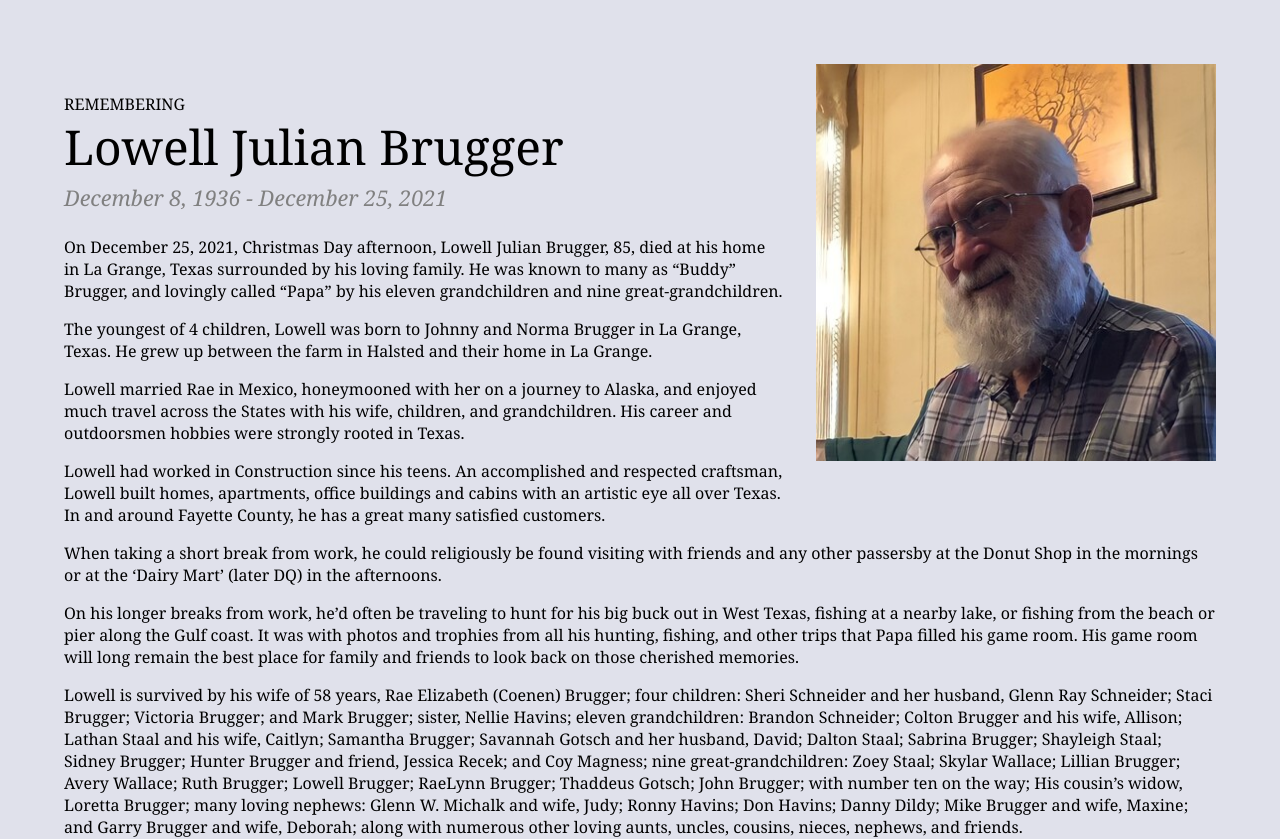
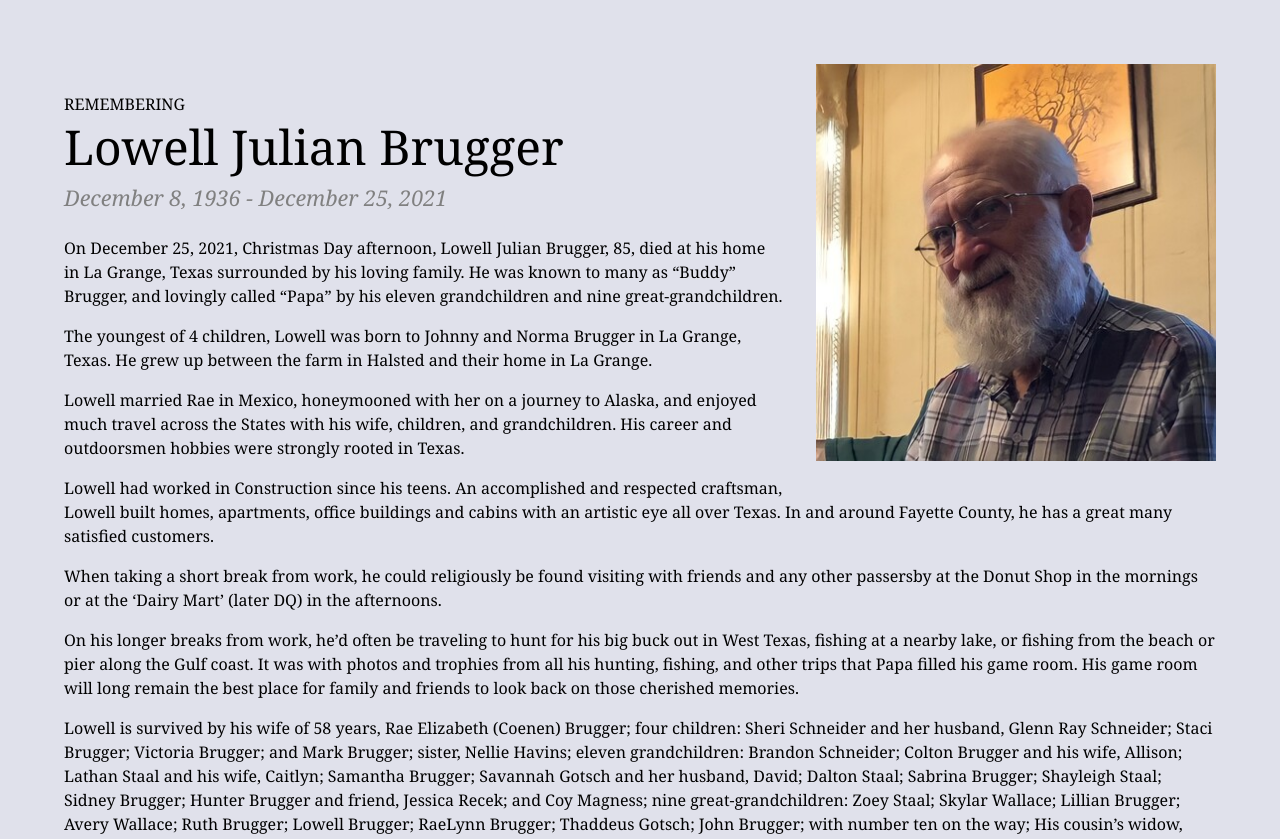
Before and after one commit to coltonbrugger/raebrugger, a Next.js app: page / in a window 1280 px wide. Shown: the top 839 px of the page. Built offline with nearby package versions, Linux system fonts and the light colour scheme.

Commit message:
space it out

```diff
--- a/styles/globals.css
+++ b/styles/globals.css
@@ -6,6 +6,7 @@ body {
   padding: 0;
   margin: 0;
   font-family: Georgia, 'Times New Roman', Times, serif;
+  line-height: 150%;
 }
 
 a {
```
